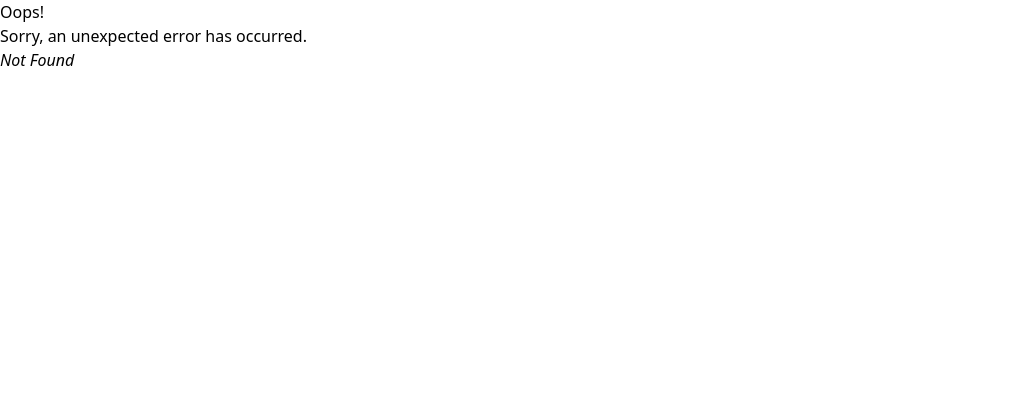
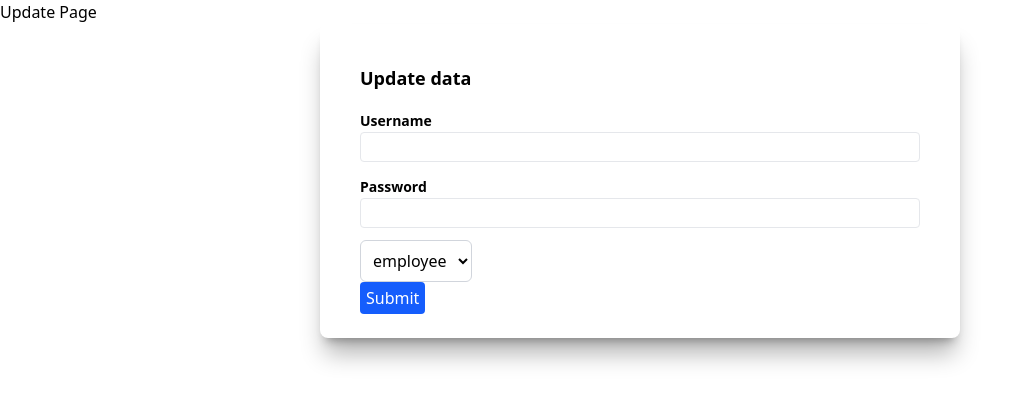
Before and after one commit to Alize21/employee-management-app, a React (Vite) app in the folder employee-management-fe/: page /update/1 in a window 1280 px wide. Before the commit this address had no page. Shown: the top 402 px of the page, without its empty margins (0-1028 px from the left). Built offline with nearby package versions, Linux system fonts and the light colour scheme.

Commit message:
Feat : Add update functionality to user management

```diff
--- a/employee-management-fe/src/api/user.js
+++ b/employee-management-fe/src/api/user.js
@@ -1,5 +1,5 @@
 const token =
-  "Bearer eyJhbGciOiJIUzI1NiIsInR5cCI6IkpXVCJ9.eyJpZCI6IjY4YTVjMGI2ZTE4MDhhMGIzMTYwZWNhZCIsInVzZXJuYW1lIjoiRmFubnkxMjMiLCJyb2xlIjoiYWRtaW4iLCJpYXQiOjE3NTU2OTMyNjcsImV4cCI6MTc1NTY5Njg2N30.5X_niI_NUi5AmXLi-jlAqDL4hsE20J5_XIa9IvqzVuI";
+  "Bearer eyJhbGciOiJIUzI1NiIsInR5cCI6IkpXVCJ9.eyJpZCI6IjY4YTVjMGI2ZTE4MDhhMGIzMTYwZWNhZCIsInVzZXJuYW1lIjoiRmFubnkxMjMiLCJyb2xlIjoiYWRtaW4iLCJpYXQiOjE3NTU3ODIzODYsImV4cCI6MTc1NTc4NTk4Nn0.tDAsoK8u08xf-46Srn77P9UJG8IVoKddeaJhnkhykwg";
 
 const getUser = async () => {
   try {
--- a/employee-management-fe/src/components/fragments/InsertForm.jsx
+++ b/employee-management-fe/src/components/fragments/InsertForm.jsx
@@ -1,6 +1,6 @@
 import InputField from "../elements/input";
 import Select from "../elements/select";
-import Button from "../elements/button";
+import Button from "../elements/Button";
 
 const InsertForm = ({ handleSubmit, error }) => {
   return (
--- a/employee-management-fe/src/main.jsx
+++ b/employee-management-fe/src/main.jsx
@@ -4,6 +4,7 @@ import { createBrowserRouter, RouterProvider } from "react-router-dom";
 import HomePage from "./pages/home";
 import InsertPage from "./pages/insert.jsx";
 import ErrorPage from "./pages/errorPage.jsx";
+import UpdatePage from "./pages/update.jsx";
 
 const router = createBrowserRouter([
   {
@@ -15,6 +16,10 @@ const router = createBrowserRouter([
     path: "/insert",
     element: <InsertPage />,
   },
+  {
+    path: "/update/:id",
+    element: <UpdatePage />,
+  },
 ]);
 
 createRoot(document.getElementById("root")).render(
--- a/employee-management-fe/src/pages/home.jsx
+++ b/employee-management-fe/src/pages/home.jsx
@@ -33,8 +33,8 @@ const HomePage = () => {
       label: "Action",
       render: (item) => (
         <div className="flex justify-center gap-3">
-          <Button color="green" type="button">
-            Update
+          <Button variant="green" type="button">
+            <Link to={`/update/${item._id}`}>Update</Link>
           </Button>
           <Button type="button" variant={"red"} handleClick={() => handleClick(item._id)}>
             Delete
--- /dev/null
+++ b/employee-management-fe/src/pages/update.jsx
@@ -0,0 +1,33 @@
+import FormGetLayout from "../components/layouts/FormGetLayout";
+import { updateUser } from "../api/user";
+import { useNavigate, useParams } from "react-router-dom";
+import { useState } from "react";
+
+const UpdatePage = () => {
+  const navigate = useNavigate();
+  const [error, setError] = useState(null);
+  const { id } = useParams();
+
+  const handleSubmit = async (e) => {
+    e.preventDefault();
+    const { username, role } = e.target;
+
+    try {
+      const res = await updateUser(id, username.value, role.value);
+      navigate("/");
+    } catch (err) {
+      const errorMessage = err.message || "An error occurred while updating the user.";
+      setError(errorMessage);
+    }
+  };
+  return (
+    <div>
+      <h1>Update Page</h1>
+      <FormGetLayout handleSubmit={handleSubmit} error={error}>
+        Update data
+      </FormGetLayout>
+    </div>
+  );
+};
+
+export default UpdatePage;
```
